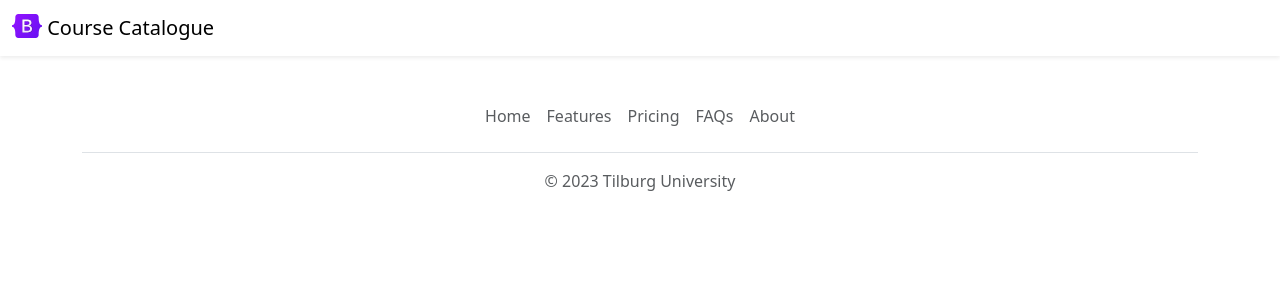
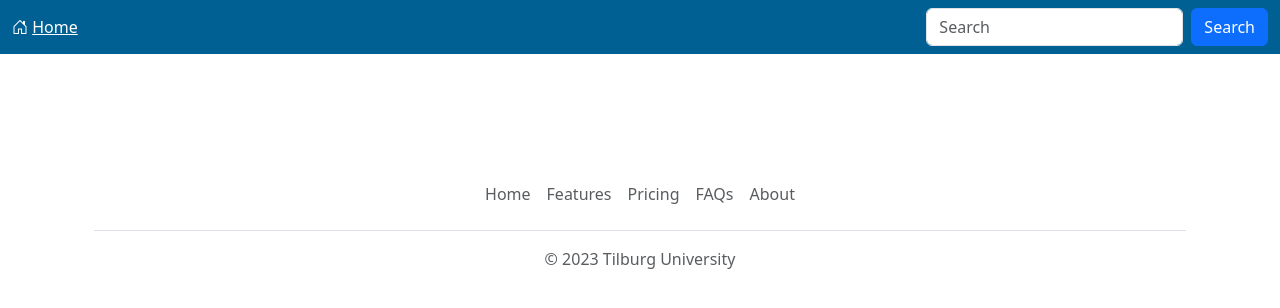
Before and after one commit to Roosvansambeek/thesis_bow_, a Flask app: template templates/coursepage.html in a window 1280 px wide. Shown: the top 308 px of the page. Run offline with Flask 3, Linux system fonts and the light colour scheme; the template is opened without the code that fills it, so the values that code supplies are empty.

Commit message:
changed to different commit

```diff
--- a/app.py
+++ b/app.py
@@ -3,11 +3,16 @@ from database import load_courses_from_db, load_course_from_db
 
 app = Flask(__name__)
 
+filters = {
+    'Degree': ['Bachelor', 'Master', 'Pre-master'],
+    'Block': [1, 2, 3, 4]
+}
+
 @app.route("/")
 def hello_world():
-  courses = load_courses_from_db()
-  return render_template('home.html',
-                        courses=courses)
+    courses = load_courses_from_db()
+    return render_template('home.html', courses=courses, filters=filters)
+
 
 @app.route("/api/courses")
 def list_courses():
--- a/templates/bootstrap.html
+++ b/templates/bootstrap.html
@@ -1,4 +1,5 @@
 <meta charset="utf-8">
   <meta name="viewport" content="width=device-width, initial-scale=1">
   <link href="https://cdn.jsdelivr.net/npm/bootstrap@5.3.0/dist/css/bootstrap.min.css" rel="stylesheet">
+  <link rel="stylesheet" href="https://cdn.jsdelivr.net/npm/bootstrap-icons@1.10.5/font/bootstrap-icons.css">
   <script src="https://cdn.jsdelivr.net/npm/bootstrap@5.3.0/dist/js/bootstrap.bundle.min.js"></script>
--- a/templates/coursepage.html
+++ b/templates/coursepage.html
@@ -1,14 +1,28 @@
 <!DOCTYPE html>
 <html>
 <head>
+  <style>
+    body {
+      margin: 50px;
+    }
+
+    .container {
+      margin: 50px;
+    }
+  </style>
   <title>Tilburg University Course Catalogue</title>
   {% include 'bootstrap.html' %}
 </head>
 <body>
   {% include 'navbar.html' %}
-    <div>
+  <div class="container">
+    <div class="row mt-4">
+      <div class="col">
         <h2>{{ course['course_name'] }}</h2>
       </div>
+    </div>
+
     {% include 'footer.html' %}
+  </div>
 </body>
 </html>
--- a/templates/navbar.html
+++ b/templates/navbar.html
@@ -1,9 +1,36 @@
-<nav class="navbar shadow-sm fixed-top bg-white">
-  <div class="container-fluid">
-    <a class="navbar-brand" href="#">
-      <img src="/static/bootstrap-logo.svg" alt="" width="30" height="24" class="d-inline-block align-text-top">
-      Course Catalogue
-    </a>
-  </div>
-</nav>
-<div style="height:56px"></div>
+<header>
+  <style>
+    nav {
+      background-color: #006094;
+    }
+
+    .custom-text {
+      color: white;
+    }
+
+    .bi-house-door {
+      color: white;
+    }
+  </style>
+  <!-- Fixed navbar -->
+  <nav class="navbar navbar-expand-md fixed-top">
+    <div class="container-fluid">
+      <button class="navbar-toggler" type="button" data-bs-toggle="collapse" data-bs-target="#navbarCollapse" aria-controls="navbarCollapse" aria-expanded="false" aria-label="Toggle navigation">
+        <span class="navbar-toggler-icon"></span>
+      </button>
+      <div class="collapse navbar-collapse" id="navbarCollapse">
+        <ul class="navbar-nav me-auto mb-2 mb-md-0">
+          <li class="nav-item">
+            <i class="bi-house-door"></i>
+            <a class="custom-text" aria-current="page" href="/">Home</a>
+          </li>
+        </ul>
+        <form class="d-flex" role="search">
+          <input class="form-control me-2" type="search" placeholder="Search" aria-label="Search">
+          <button class="btn btn-primary" type="submit">Search</button>
+        </form>
+      </div>
+    </div>
+  </nav>
+</header>
+<div style="height:50px"></div>
```
Also changed, not shown: templates/banner.html (added, +11 -0 lines), templates/filter.html (added, +11 -0 lines), templates/home.html (+17 -43 lines), static/TiU.png (added), 1 other file. Lines whose indentation alone changed are shown as unchanged.
